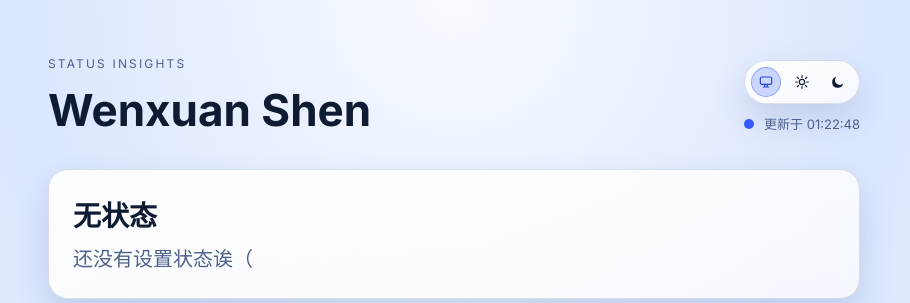
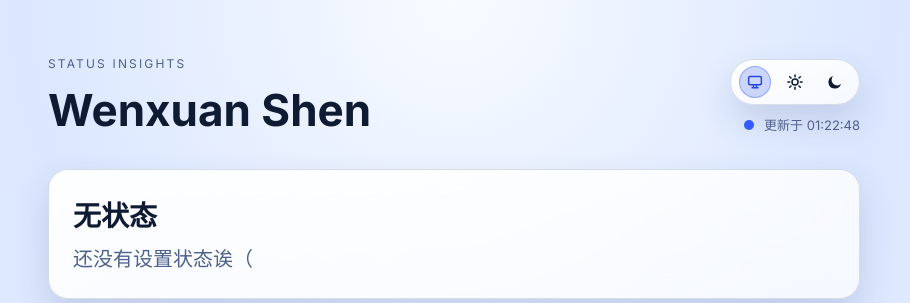
Before and after one commit to xuanxuan1231/StatusInsights, a FastAPI app: page / in a window 1280 px wide. Shown: the top 303 px of the page, without its empty margins (186-1096 px from the left). Run offline with FastAPI, Linux system fonts and the light colour scheme; data that the repository does not hold is empty.

Commit message:
fix(theme): 修复颜色模式切换开关图标不显示的问题

```diff
--- a/static/style.css
+++ b/static/style.css
@@ -78,39 +78,49 @@
 .theme-switcher {
     display: inline-flex;
     align-items: center;
-    gap: 6px;
-    padding: 6px;
+    gap: 8px;
+    padding: 6px 8px;
     border: 1px solid var(--border);
     border-radius: 999px;
     background: linear-gradient(160deg, var(--card-glass-a), var(--card-glass-b));
     box-shadow: var(--shadow);
     transition: background var(--surface-transition) ease, border-color var(--surface-transition) ease, box-shadow var(--surface-transition) ease;
+    min-height: 44px;
 }
 
 .theme-pill-btn {
-    width: 30px;
-    height: 30px;
+    width: 32px;
+    height: 32px;
+    min-width: 32px;
+    min-height: 32px;
+    flex: 0 0 32px;
+    display: inline-flex;
+    align-items: center;
+    justify-content: center;
     border: 1px solid transparent;
     border-radius: 999px;
     background: transparent;
     color: var(--text);
-    font-size: 12px;
-    font-weight: 600;
+    appearance: none;
+    -webkit-appearance: none;
     cursor: pointer;
-    line-height: 1;
+    line-height: 0;
+    padding: 0;
+    overflow: hidden;
     transition: background var(--surface-transition) ease, color var(--surface-transition) ease, border-color var(--surface-transition) ease, transform 180ms ease;
 }
 
 .theme-pill-btn svg {
-    width: 16px;
-    height: 16px;
+    width: 18px;
+    height: 18px;
+    flex: 0 0 18px;
     stroke: currentColor;
     fill: none;
-    stroke-width: 1.8;
+    stroke-width: 2;
     stroke-linecap: round;
     stroke-linejoin: round;
     display: block;
-    margin: 0 auto;
+    pointer-events: none;
 }
 
 .theme-pill-btn[data-theme-mode="dark"] svg {
```
